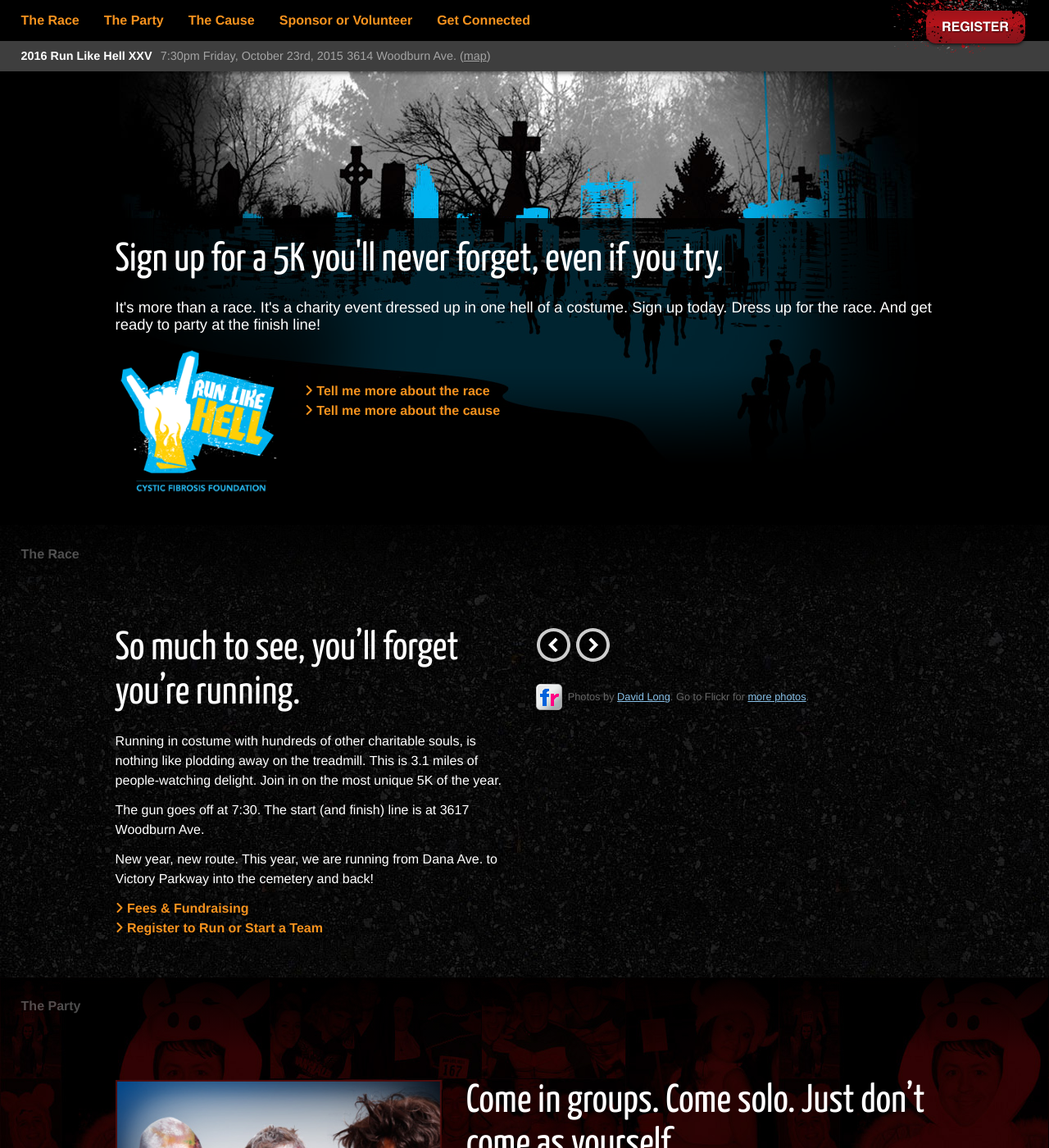
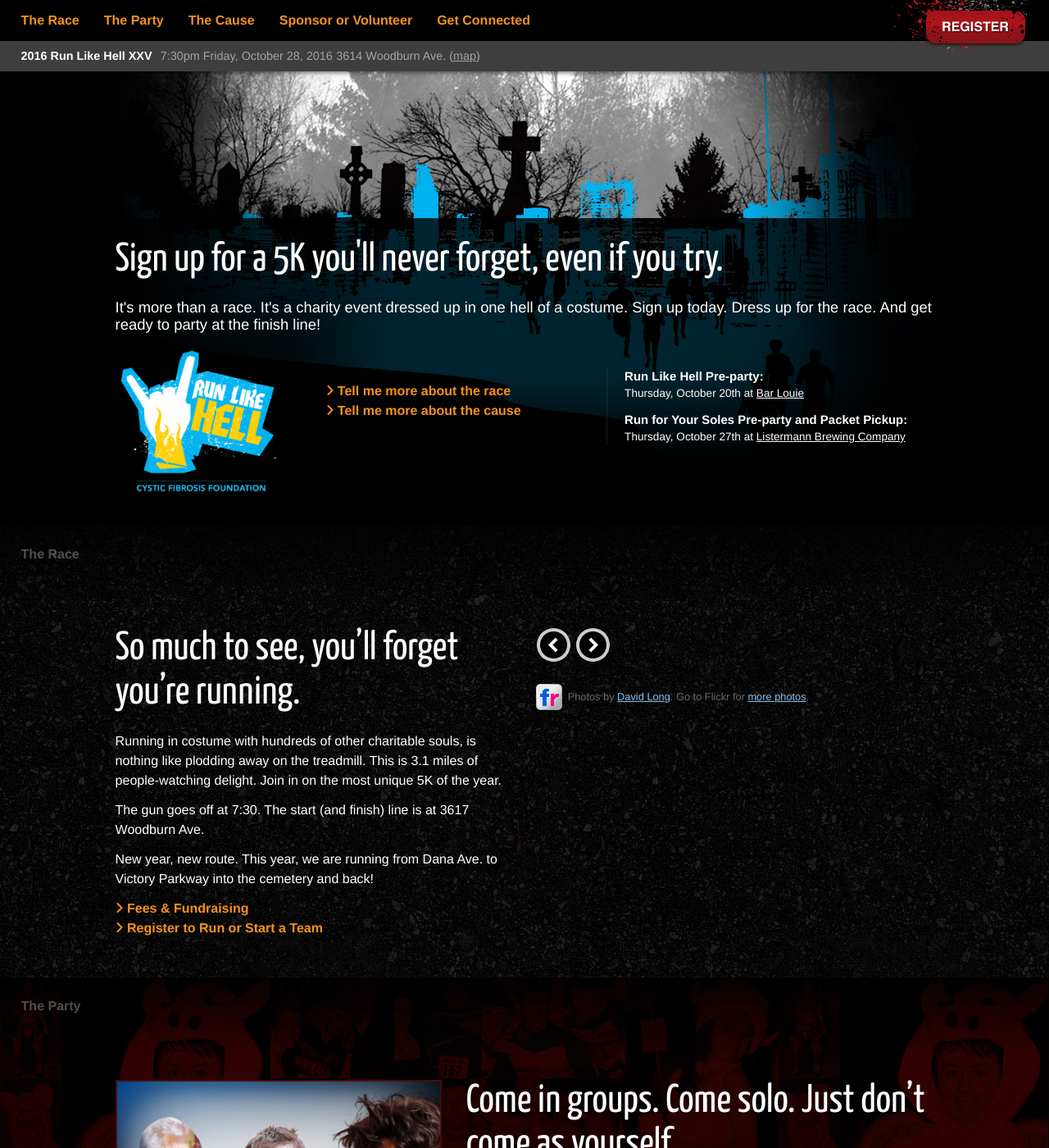
Before and after one commit to ample/cincyrunlikehell-com, a Jekyll site: the page built from index.html, in a window 1280 px wide and 1400 px high. Shown: the whole window at 82% size. Built offline with Jekyll 4.4.1, drawn with Linux system fonts in a browser that asks for light colours; nearby versions of some CDN libraries; some of the changed text lies outside the part shown.

Commit message:
Update dates and content

```diff
--- a/_includes/header.html
+++ b/_includes/header.html
@@ -16,6 +16,6 @@
   </div>
   <div class="subheader">
     <h1>2016 Run Like Hell XXV</h1>
-    <p>7:30pm Friday, October 23rd, 2015</p> <p>3614 Woodburn Ave. (<a href="http://www.gmap-pedometer.com/?r=6642580">map</a>)</p>
+    <p>7:30pm Friday, October 28, 2016</p> <p>3614 Woodburn Ave. (<a href="http://www.gmap-pedometer.com/?r=6642580" title="Course Map" target="_blank">map</a>)</p>
   </div>
 </header>
--- a/_includes/intro.html
+++ b/_includes/intro.html
@@ -15,6 +15,12 @@
             <a href="#cause" class="btn-details scroll-on-page-link"><i class="fa fa-angle-right"></i> Tell me more about the cause</a>
           </p>
         </div>
+        <div class="intro-footer--events">
+          <ul>
+            <li><p><strong>Run Like Hell Pre-party:</strong><br>Thursday, October 20th at <a href="https://goo.gl/maps/YJrHYDUeCNP2" title="Google Maps to Bar Louie" target="_blank">Bar Louie</a></p></li>
+            <li><p><strong>Run for Your Soles Pre-party and Packet Pickup:</strong><br>Thursday, October 27th at <a href="https://goo.gl/maps/ueDmgpgxfPE2" title="Google Maps to Bar Louie" target="_blank">Listermann Brewing Company</a></p></li>
+          </ul>
+        </div>
       </section>
     </div>
   </div>
--- a/_includes/modal-fees.html
+++ b/_includes/modal-fees.html
@@ -7,11 +7,11 @@
       <h1>Registration fees</h1>
       <p>The sooner you sign up to run, the less you have to pay.</p>
       <ul>
-        <li>$35 until midnight on 10/19</li>
-        <li>$40 if registering from 10/20-10/22</li>
-        <li>$45 if you register on race day (10/23)</li>
+        <li>$35 until midnight on 10/21</li>
+        <li>$40 if registering from 10/22-10/26</li>
+        <li>$45 if you register on race day (10/28)</li>
       </ul>
-      <p>Online registration closes 10/19 at midnight.<br><em>Unfortunately, registration fees are NOT tax deductible, however any additional donation amount is tax deductible.</em></p>
+      <p>Online registration closes 10/27 at midnight.<br><em>Unfortunately, registration fees are NOT tax deductible, however any additional donation amount is tax deductible.</em></p>
 
       <h2>Fundraising</h2>
       <p>It’s not mandatory, but very appreciated. We’re hoping each runner will raise $50 per person. And we’ll be offering plenty of incentives to help you Raise Like Hell! You can <a href="http://cincinnati.cff.org/RLH">learn more here</a></p>
--- a/_includes/party.html
+++ b/_includes/party.html
@@ -8,7 +8,7 @@
       <h3>Come in groups. Come solo. Just don’t come as yourself.</h3>
       <p>Just beside the finish line, this costume race becomes a costume party. You’ll have free food and drinks, reasonably priced craft beer and live music. It’s like being a kid again – dressed up, walking from booth to booth and picking up treats.</p>
       <p>In its 24 years, Run Like Hell has raised over $1.5 million to go towards the Cystic Fibrosis Foundation. This year, while rounding up your friends and picking out your costume, we challenge you to form a team and start one hell of a fundraiser.</p>
-
+      <!--
       <div class="expander">
         <a href="javascript:void(0)" data-role="expand" class="expander-trigger expander-hidden btn-details">More Details: Costume Contest &amp; Schedule</a>
         <div id="party-drawer" class="expander-content">
@@ -28,6 +28,7 @@
           </div>
         </div>
       </div>
+      -->
     </div>
   </div>
 </article>
--- a/_sass/rlh/_intro.scss
+++ b/_sass/rlh/_intro.scss
@@ -4,29 +4,39 @@
   position: relative;
 
   a {
-    @include section-links(#89c2ea);
+    @include section-links(#fff);
   }
 
   #intro-footer {
     margin-top: modular-scale(1);
     @include clearfix;
-    .intro-footer--img {
-      float: left;
-      padding-right: modular-scale(3);
 
-      @include media($mobile) {
-        float: none;
-        img {
-          display: block;
-          margin: 0 auto;
+    .intro-footer--events {
+      @include media($desktop) {
+        @include span-columns(5);
+      }
+      ul {
+        font-size: .85em;
+        margin-top: modular-scale(2);
+        @include media($desktop) {
+          border-left: 1px solid rgba(#fff, 0.1);
+          padding-left: modular-scale(2);
+        }
+        strong {
+          font-size: 1.1em;
         }
       }
     }
+    .intro-footer--img {
+      @include media($desktop) {
+        @include span-columns(3);
+      }
+    }
     .intro-footer--text {
-      padding: modular-scale(4) 0 0;
-
-      @include media($mobile) {
-        padding: modular-scale(2) 0;
+      margin: modular-scale(1) 0 0;
+      @include media($desktop) {
+        margin: modular-scale(4) 0 0;
+        @include span-columns(4);
       }
     }
   }
```
Also changed, not shown: 1 other file.
